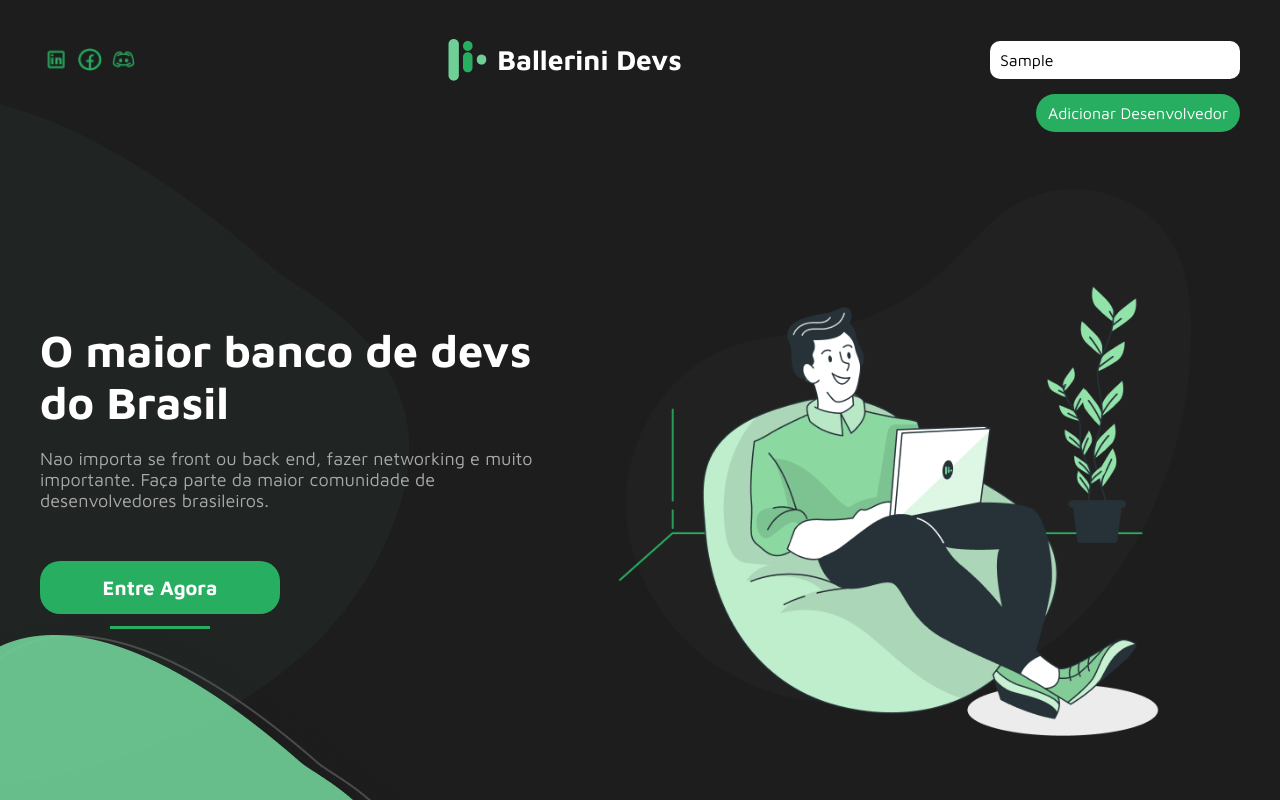
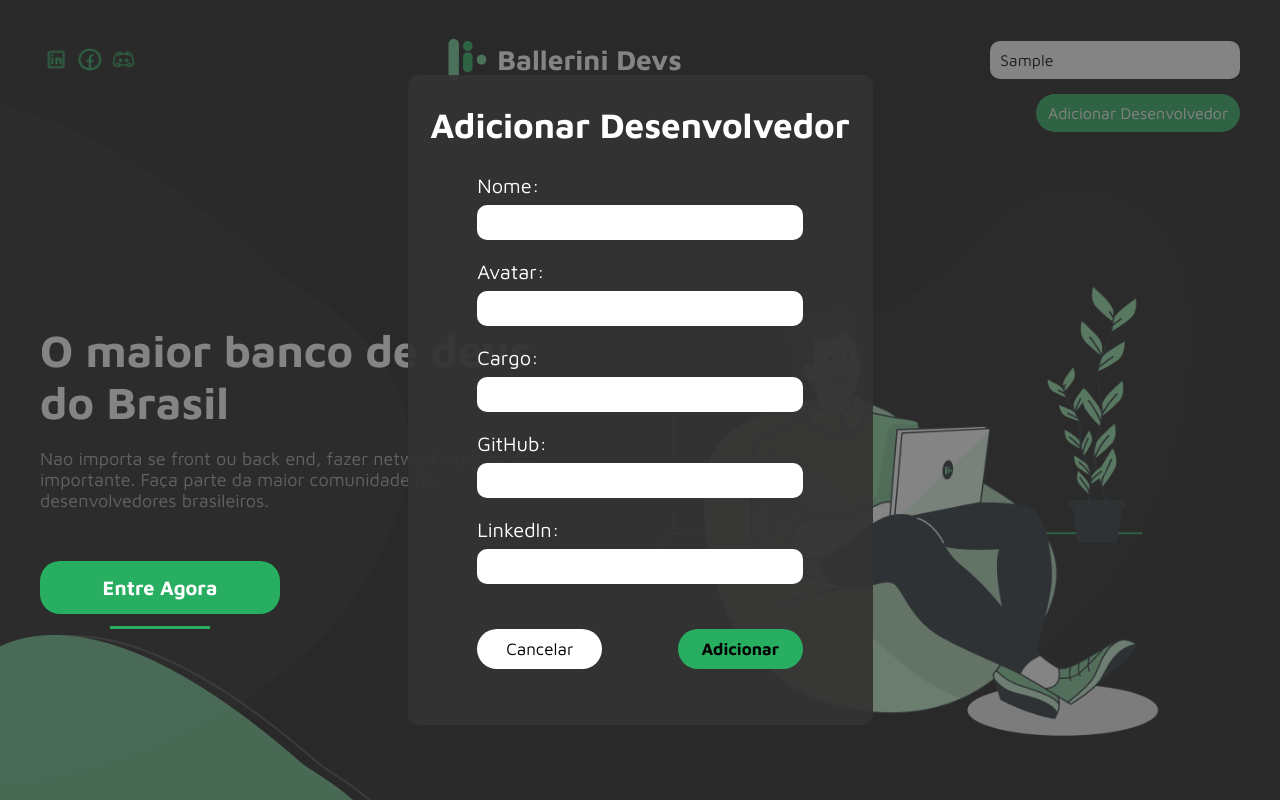
Before and after one commit to vitorpantaleao/desafio-ballerini-devs, a Next.js app: page / in a window 1280 px wide. Both pictures are taken after typing "Sample" into the empty fields and a click on the button "Adicionar Desenvolvedor". Built offline with nearby package versions, Linux system fonts and the light colour scheme.

Commit message:
adiciona componente modal para add devs

```diff
--- a/pages/devs.jsx
+++ b/pages/devs.js
@@ -1,7 +1,8 @@
+import React from 'react'
 import Head from 'next/head'
 import Menu from '../src/components/Menu/Menu'
 import styles from '../styles/Home.module.css'
-import styleDev from '../styles/Home.module.css'
+// import styleDev from '../styles/Home.module.css'
 
 export default function Devs() {
     return(
--- a/src/components/Menu/Menu.jsx
+++ b/src/components/Menu/Menu.js
@@ -1,11 +1,14 @@
-import React from "react";
+import React, { useState } from 'react'
 import Image from "next/image";
 import styles from '../../../styles/Home.module.css'
 import linkedin from '../../assets/icons/linkedin.png'
 import facebook from '../../assets/icons/facebook.png'
 import discord from '../../assets/icons/discord.png'
 
+import Modal from '../Modal/Modal';
+
 export default function Menu() {
+    const [isModalVisible, setIsModalVisible] = useState(false)
     return(
         <nav className={styles.navbar}>
             <div className={styles.icons}>
@@ -29,7 +32,16 @@ export default function Menu() {
                 <form>
                     <input className={styles.search} type="text" placeholder="Buscar" />
                 </form>
-                <button className={styles.addDev}>Adicionar Desenvolvedor</button>
+                <button
+                    className={styles.addDev}
+                    onClick={() => setIsModalVisible(true) }
+                >
+                    Adicionar Desenvolvedor
+                </button>
+                { isModalVisible ?
+                    <Modal onClose={ () => setIsModalVisible(false) } />
+                    : null
+                }
             </div>
         </nav>
     )
--- /dev/null
+++ b/src/components/Modal/Modal.js
@@ -0,0 +1,43 @@
+import React from "react";
+import styles from '../../../styles/Modal.module.css'
+
+const Modal = ({ onClose = () => {} }) => {
+
+    return <>
+        <div className={styles.modal} >
+            <div className={styles.containerModal}>
+                <div className={styles.content}>
+                    <h2>Adicionar Desenvolvedor</h2>
+                    <form className={styles.formDev}>
+                        <label> Nome:
+                            <input type="text" />
+                        </label>
+                        <label> Avatar:
+                            <input type="text" />
+                        </label>
+                        <label> Cargo:
+                            <input type="text" />
+                        </label>
+                        <label> GitHub:
+                            <input type="text" />
+                        </label>
+                        <label> LinkedIn:
+                            <input type="text" />
+                        </label>
+                        <div className={styles.btnsModal}>
+                            <button
+                                className={styles.close}
+                                onClick={onClose}
+                            >
+                                Cancelar
+                            </button>
+                            <button className={styles.add}>Adicionar</button>
+                        </div>
+                    </form>
+                </div>
+            </div>
+        </div>
+    </>
+}
+
+export default Modal
--- /dev/null
+++ b/styles/Modal.module.css
@@ -0,0 +1,77 @@
+.modal {
+    width: 100vw;
+    height: 100vh;
+    position: fixed;
+    top: 0;
+    left: 0;
+    z-index: 9;
+    background-color: rgba(52, 51, 51, 0.6);
+    display: flex;
+    justify-content: center;
+    align-items: center;
+}
+
+.containerModal {
+    background-color: rgba(52, 51, 51, 0.95);
+    width: 465px;
+    height: 650px;
+    border-radius: 10px;
+}
+
+.content h2 {
+    text-align: center;
+    font-size: 35px;
+    color: #FFF;
+}
+
+.formDev {
+    width: 70%;
+    margin: 0 auto;
+}
+
+.formDev label {
+    color: #FFF;
+    font-size: 20px;
+}
+
+.formDev input {
+    display: block;
+    width: 100%;
+    margin: 8px 0 20px;
+    height: 35px;
+    border-radius: 10px;
+    border: none;
+    outline: none;
+    padding: 0 10px;
+    font-size: 17px;
+}
+
+.btnsModal {
+    display: flex;
+    justify-content: space-between;
+    align-items: center;
+    margin: 45px 0 0;
+}
+
+.close {
+    border: none;
+    font-size: 17px;
+    background: #FFF;
+    color: #000;
+    border-radius: 55px;
+    height: 40px;
+    width: 125px;
+    cursor: pointer;
+}
+
+.add {
+    border: none;
+    font-size: 17px;
+    background: #27AE60;
+    color: #000;
+    border-radius: 55px;
+    height: 40px;
+    width: 125px;
+    cursor: pointer;
+    font-weight: bold;
+}
```
